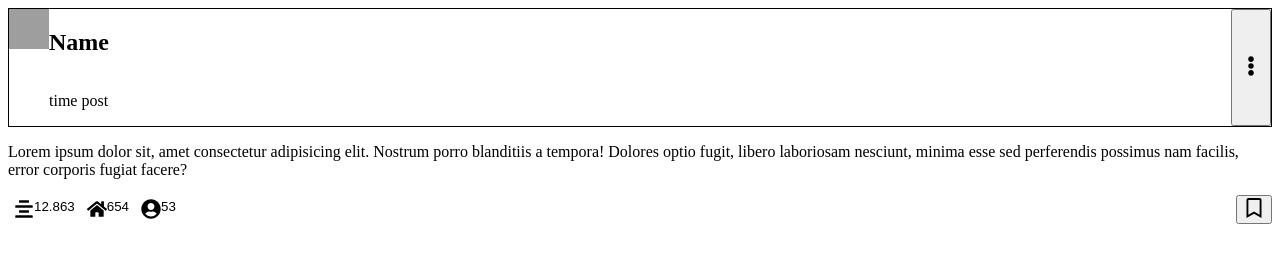
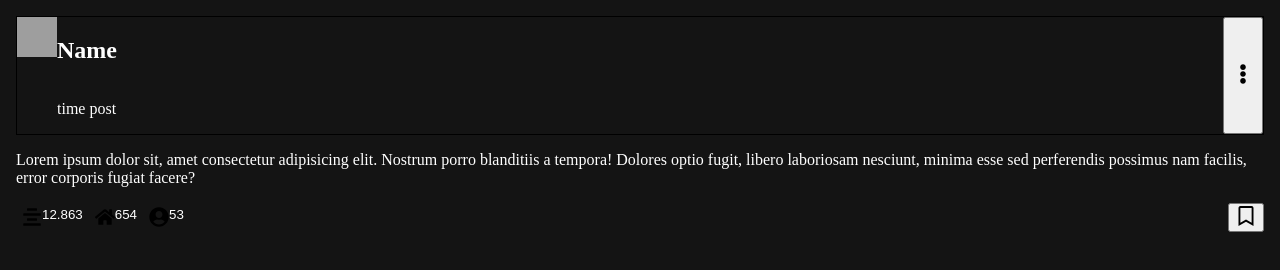
Before and after one commit to J-Massmann/Social-App, a website: page styles/components/post.html in a window 1280 px wide. Drawn offline with Linux system fonts and the light colour scheme; grey boxes are pictures that could not be loaded.

Commit message:
Add colors and utility

```diff
--- a/styles/base.css
+++ b/styles/base.css
@@ -1,3 +1,6 @@
-/* body {
-  background: black;
-} */
+body {
+  background-color: var(--color-dark-gray);
+  color: var(--color-white);
+  margin: 1em;
+  padding: 0px;
+}
--- a/styles/color.css
+++ b/styles/color.css
@@ -0,0 +1,8 @@
+:root {
+  --color-dark-gray: rgb(20, 20, 20);
+  --color-gray: rgb(116, 116, 116);
+  --color-white: white;
+  --color-black: black;
+  --color-purple: purple;
+  --color-blue: rgb(15, 178, 233);
+}
--- a/styles/components/post.css
+++ b/styles/components/post.css
@@ -41,6 +41,7 @@
   margin: 0;
   border-style: none;
   background: none;
+  color: var(--color-white);
 }
 
 .post__bookmark {
--- a/styles/utility.css
+++ b/styles/utility.css
@@ -0,0 +1,3 @@
+.list-no-style [role="list"] {
+  list-style: none;
+}
```
Also changed, not shown: styles/components/post.html (+2 -0 lines).
